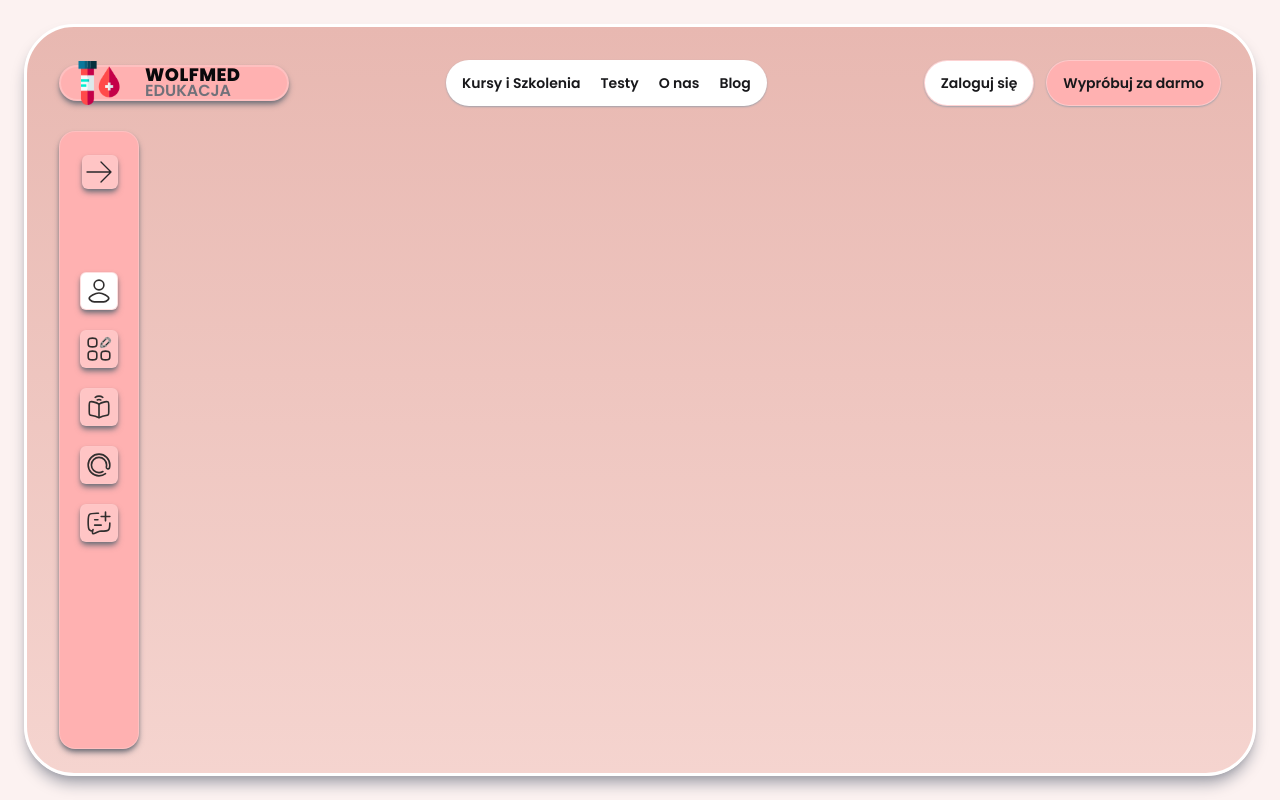
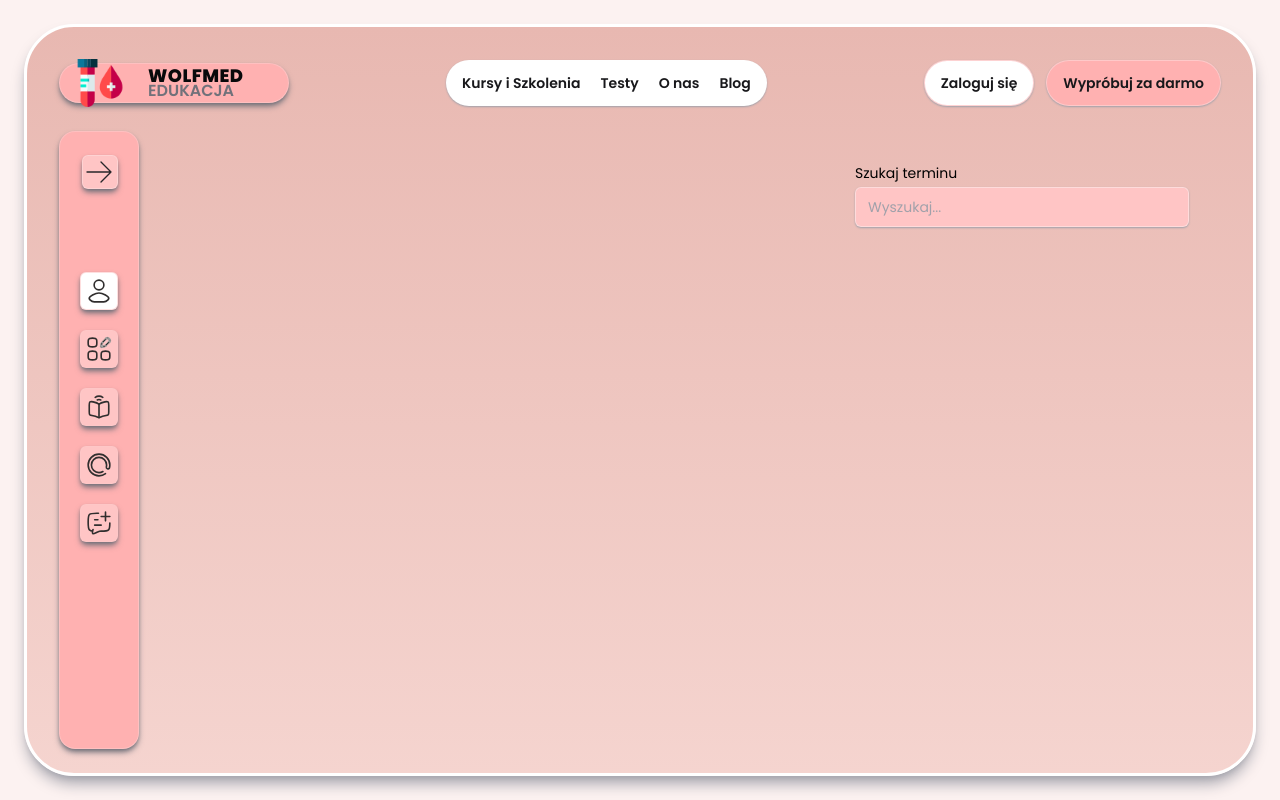
Before and after one commit to wujekbizon/wolfmed-edu, a Next.js app: page /testy-opiekun in a window 1280 px wide. Built offline with nearby package versions, Linux system fonts and the light colour scheme.

Commit message:
Add SearchTerm component for basic input search field

```diff
--- a/src/app/_components/SidePanel.tsx
+++ b/src/app/_components/SidePanel.tsx
@@ -44,7 +44,7 @@ export default function SidePanel() {
           />
         </div>
         <button
-          className="flex justify-center bg-[#ffc5c5] items-center pr-0.5 transition-all hover:scale-95 rounded-md border border-red-200/60 hover:border-zinc-900 hover:shadow-sm hover:bg-[#f58a8a] shadow-md shadow-zinc-500"
+          className="flex justify-center bg-[#ffc5c5] items-center pr-0.5 transition-all hover:scale-95 rounded-md border border-red-100/50 hover:border-zinc-900 hover:shadow-sm hover:bg-[#f58a8a] shadow-md shadow-zinc-500"
           onClick={toggleSidePanel}
         >
           <svg
--- a/src/components/AllTests.tsx
+++ b/src/components/AllTests.tsx
@@ -4,6 +4,7 @@ import { useDebouncedValue } from '@/hooks/useDebounceValue'
 import { useQuery } from '@tanstack/react-query'
 import { Test } from '@/server/getData'
 import { useSearchTermStore } from '@/store/useSearchTermStore'
+import SearchTerm from './SearchTerm'
 
 export default function AllTests(props: { tests: Test[] }) {
   const { searchTerm } = useSearchTermStore()
@@ -33,10 +34,10 @@ export default function AllTests(props: { tests: Test[] }) {
   })
 
   return (
-    <div className="w-full h-full overflow-y-auto scrollbar-webkit">
-      {/* {props.tests.map((test) => (
-        <p key={test.data.question}>{test.category}</p>
-      ))} */}
-    </div>
+    <section className="flex flex-col items-center gap-8 p-2 md:p-8 w-full h-full overflow-y-auto scrollbar-webkit">
+      <div className="place-self-center xl:place-self-end w-full md:w-3/4 lg:w-1/2 xl:w-1/3">
+        <SearchTerm />
+      </div>
+    </section>
   )
 }
--- /dev/null
+++ b/src/components/Label.tsx
@@ -0,0 +1,10 @@
+export default function Label(props: { label: string; htmlFor: string; className?: string }) {
+  return (
+    <label
+      className={props.className ? `${props.className}` : `pb-1 text-sm text-muted-foreground`}
+      htmlFor={props.htmlFor}
+    >
+      {props.label}
+    </label>
+  )
+}
--- a/src/components/Logo.tsx
+++ b/src/components/Logo.tsx
@@ -4,8 +4,8 @@ import Link from 'next/link'
 export default function Logo() {
   return (
     <Link href="/">
-      <div className="flex gap-6 cursor-pointer transition-all hover:shadow-sm hover:scale-95 h-9 items-center w-[230px] px-4 border-2 rounded-full border-red-200/60 bg-[#ffb1b1] shadow-md shadow-zinc-500">
-        <div className="h-11 w-11">
+      <div className="flex gap-6 cursor-pointer transition-all hover:border-zinc-900 hover:shadow-sm hover:scale-95 h-10 py-1 items-center w-[230px] px-4 border rounded-full border-red-200/60 bg-[#ffb1b1] shadow-md shadow-zinc-500">
+        <div className="h-12 w-12">
           <Image
             className="h-full w-full object-cover"
             src="/blood-test.png"
--- /dev/null
+++ b/src/components/SearchTerm.tsx
@@ -0,0 +1,20 @@
+import { useSearchTermStore } from '@/store/useSearchTermStore'
+import Label from './Label'
+
+export default function SearchTerm() {
+  const { searchTerm, setSearchTerm } = useSearchTermStore()
+  return (
+    <div className="flex w-full flex-col">
+      <Label className="pb-1 text-sm text-muted-foreground" label="Szukaj terminu" htmlFor="input" />
+
+      <input
+        id="input"
+        type="text"
+        className="flex h-10 w-full rounded-md border border-red-100/80 bg-[#ffc5c5] px-3 py-2 text-sm ring-offset-background file:border-0 file:bg-transparent file:text-sm file:font-medium placeholder:text-zinc-400 shadow-sm shadow-zinc-400 focus:border-zinc-700/60 focus-visible:outline-none disabled:cursor-not-allowed disabled:opacity-50"
+        placeholder="Wyszukaj..."
+        value={searchTerm}
+        onChange={(e) => setSearchTerm(e.target.value)}
+      />
+    </div>
+  )
+}
```
